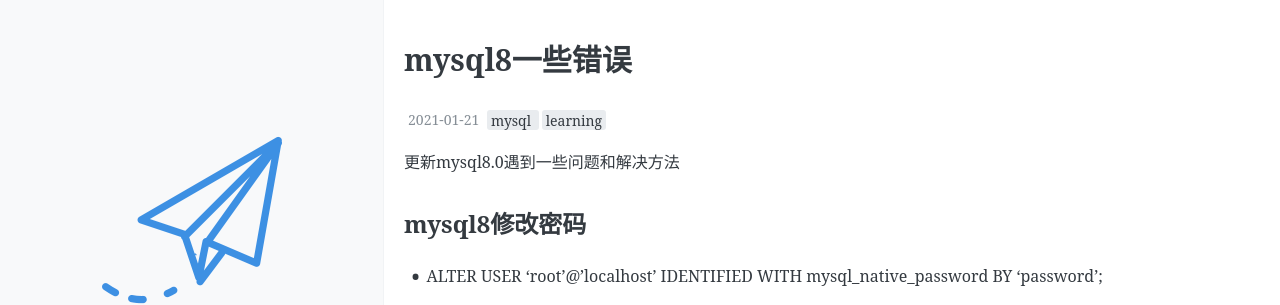
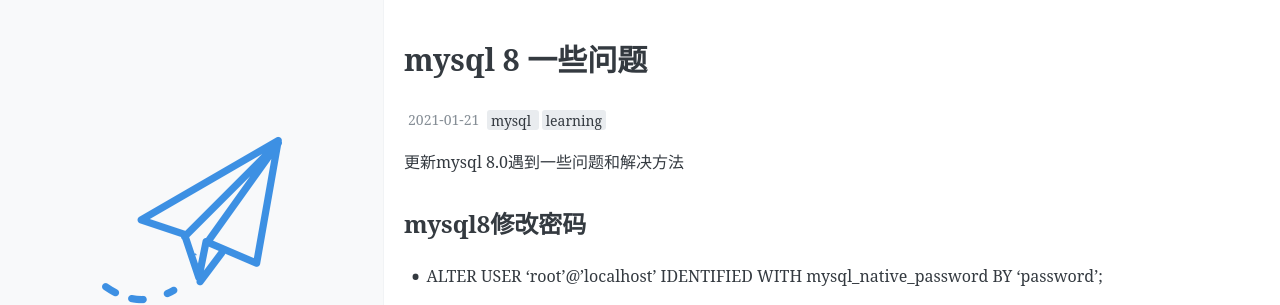
Before and after one commit to czyodlight/czyodlight.github.io, a Jekyll site: the page built from _posts/2021-1-21-mysqlWrong.md, in a window 1280 px wide and 1158 px high. Shown: the top 305 px of the window. Built offline with Jekyll 4.4.1, drawn with Linux system fonts in a browser that asks for light colours; comment, search, counter and statistics services are not loaded.

Commit message:
Update 2021-1-21-mysqlWrong.md

```diff
--- a/_posts/2021-1-21-mysqlWrong.md
+++ b/_posts/2021-1-21-mysqlWrong.md
@@ -1,13 +1,13 @@
 ---
 layout: post
-title: mysql8一些错误
+title: mysql 8 一些问题
 date: 2021-1-21
 Author: halin
 tag: [mysql,learning]
 conmment: false
 
 ---
-更新mysql8.0遇到一些问题和解决方法
+更新mysql 8.0遇到一些问题和解决方法
 <!-- more -->
 ## mysql8修改密码
   - ALTER USER 'root'@'localhost' IDENTIFIED WITH mysql_native_password BY 'password';
```
